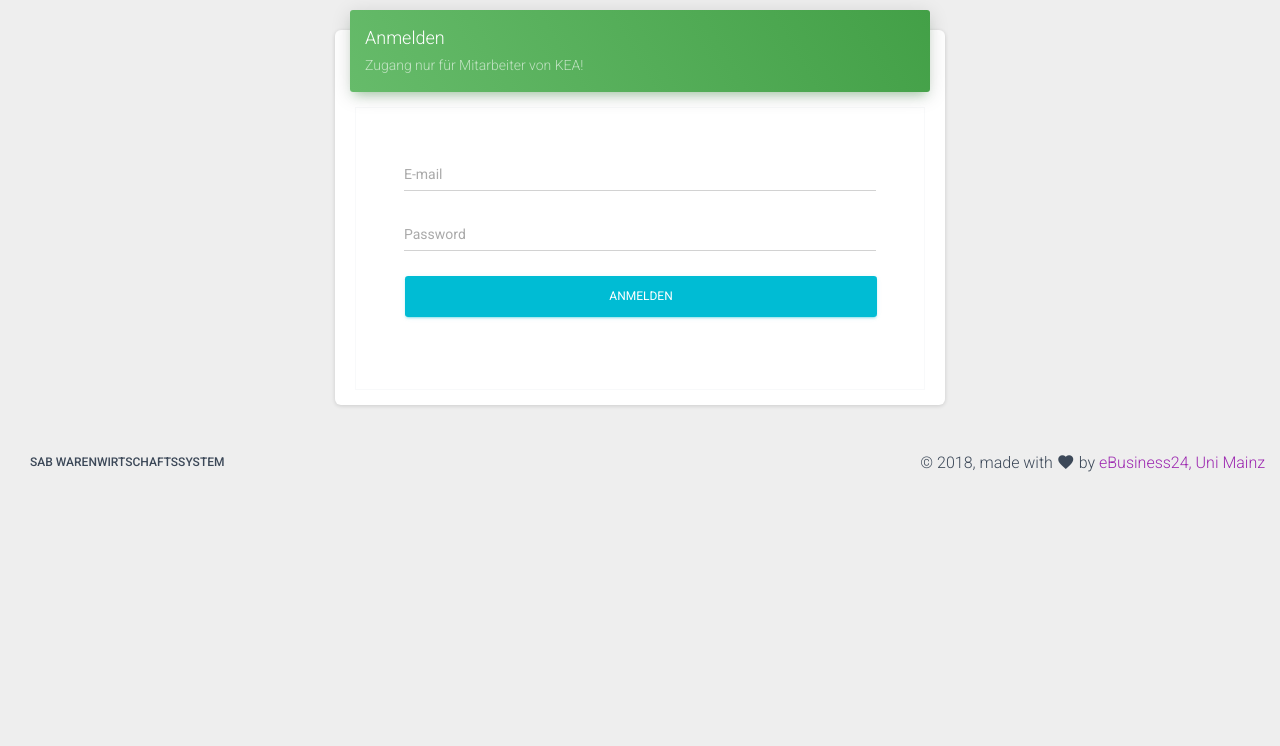
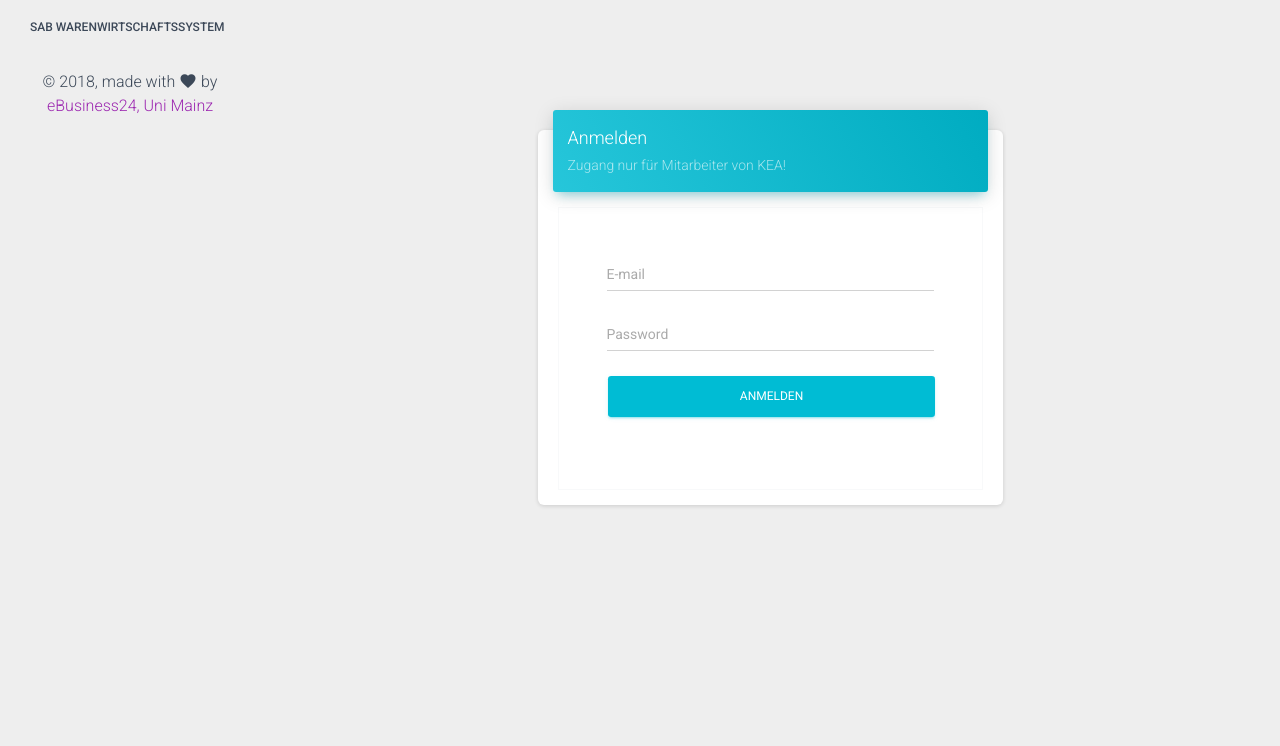
Before and after one commit to michaelwirz/ebusiness24, a PHP site: page /login.php in a window 1280 px wide. Shown: the top 746 px of the page. Run offline with PHP 8.4, Linux system fonts and the light colour scheme; some libraries are stand-ins or nearby versions.

Commit message:
Update login.php

```diff
--- a/login.php
+++ b/login.php
@@ -18,13 +18,14 @@
 </head>
 
 <body class="">
-    <div class="wrapper ">
+    <div class="wrapper">
+        <div class="main-panel">
             <div class="content">
                 <div class="container-fluid">
                     <div class="row justify-content-center">
                         <div class="col-md-6">
                             <div class="card">
-                        <div class="card-header card-header-success">
+                                <div class="card-header card-header-info">
                                     <h4 class="card-title">Anmelden</h4>
                                     <p class="card-category">Zugang nur für Mitarbeiter von KEA!</p>
                                 </div>
@@ -36,6 +37,7 @@
 
                                         <input type="submit" name="anmelden"  class="btn btn-info btn-block my-4" value="Anmelden">
                                     </form>
+                                </div>
                             </div>
                         </div>
                     </div>
```
Lines whose indentation alone changed are shown as unchanged.
